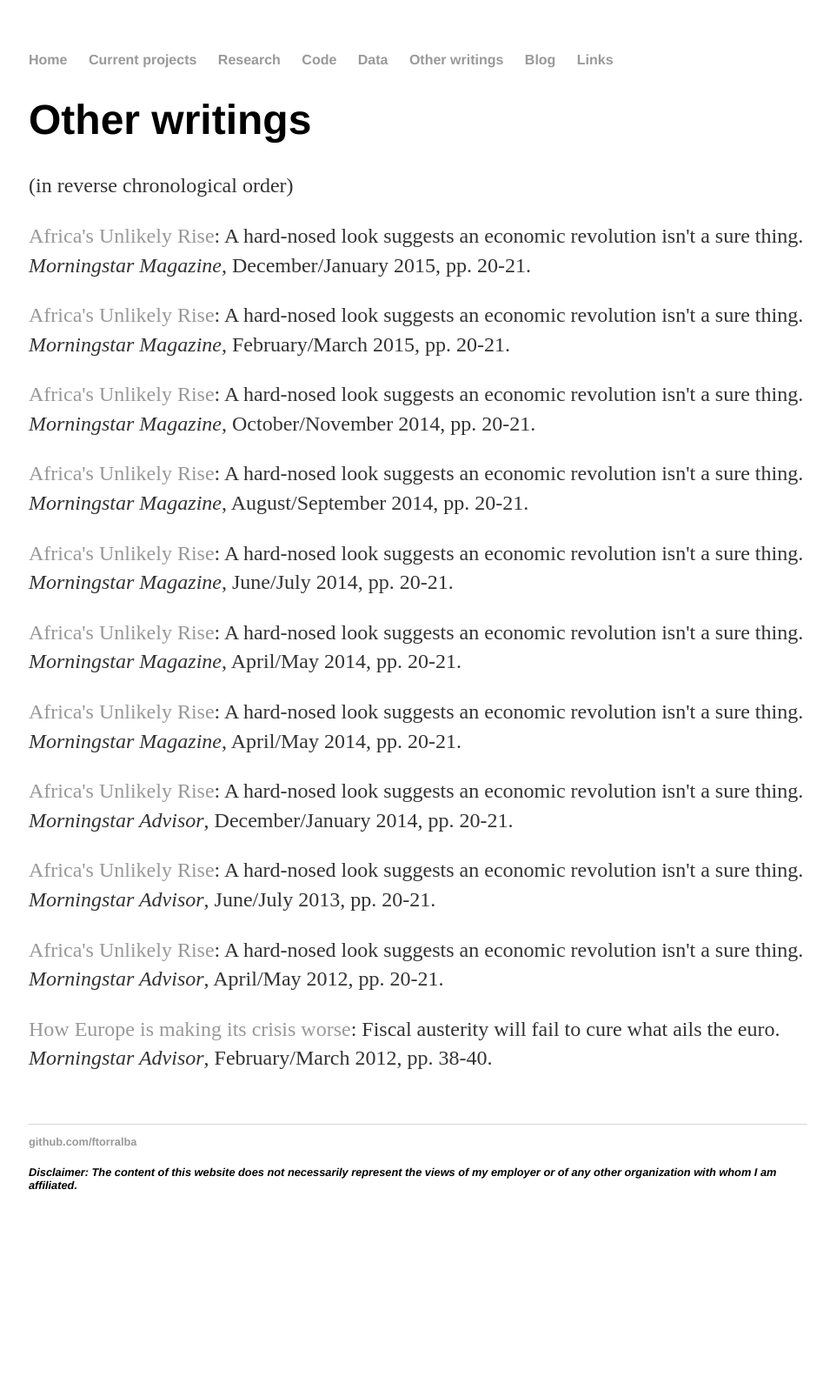
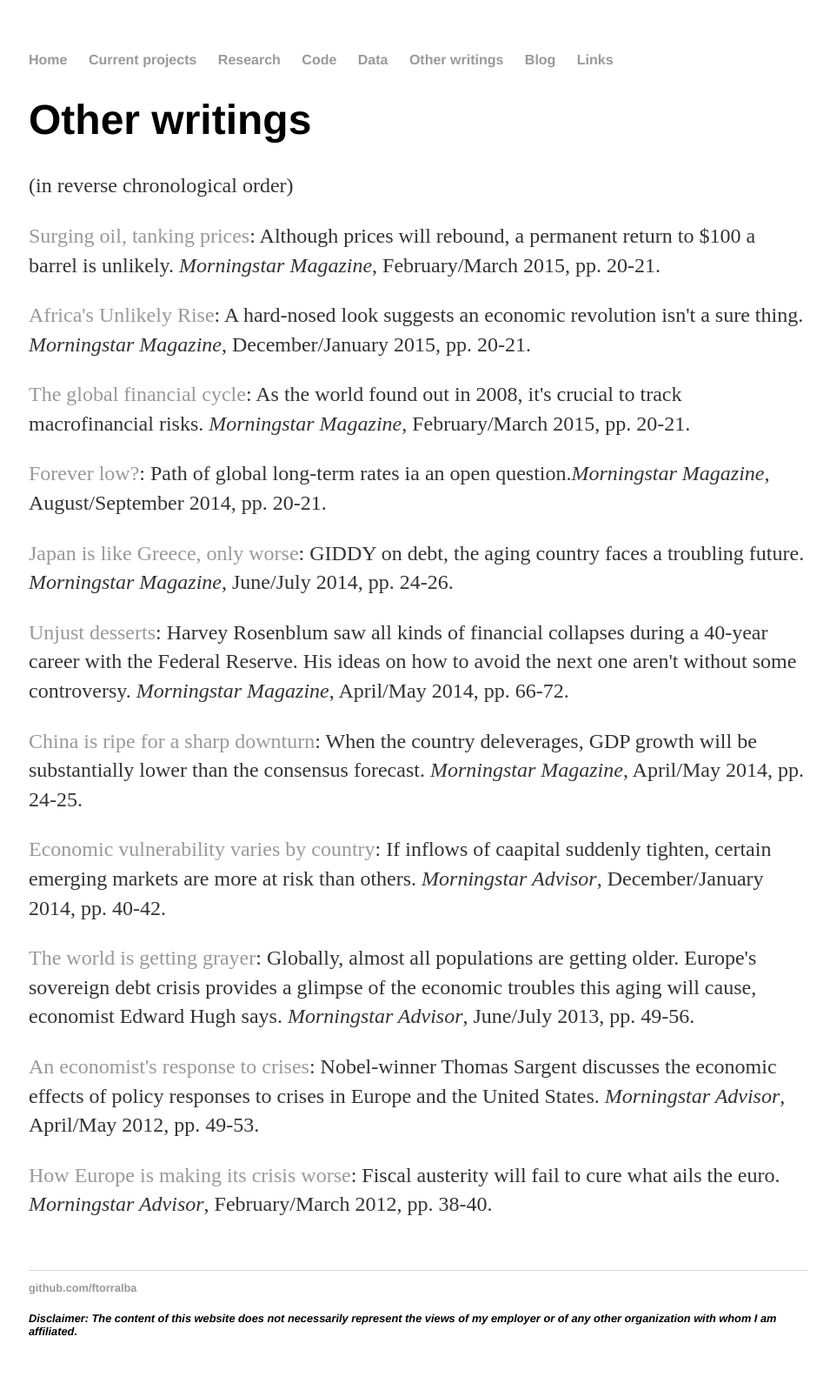
Before and after one commit to ftorralba/ftorralba.github.io, a Jekyll site: the page built from otherwritings.html, in a window 1280 px wide. Shown: the whole page at 87% size, without its empty margins (159-1114 px from the left). Built offline with Jekyll 4.4.1, drawn with Linux system fonts in a browser that asks for light colours; before the commit the page ends 1430 px from its top, so only the background shows below that.

Commit message:
Update otherwritings.html

```diff
--- a/otherwritings.html
+++ b/otherwritings.html
@@ -8,35 +8,35 @@
 	(in reverse chronological order)
 	<br />
 	<p>
+	<a style='font-size: 1em;' href="Morningstar_Magazine_20150203_2021.pdf" download="Morningstar_Magazine_20150203_2021.pdf">Surging oil, tanking prices</a>:
+	Although prices will rebound, a permanent return to $100 a barrel is unlikely. <em>Morningstar Magazine</em>, February/March 2015, pp. 20-21.
+	<p>
 	<a style='font-size: 1em;' href="Morningstar_Magazine_20151201_2021.pdf" download="Morningstar_Magazine_20151201_2021.pdf">Africa's Unlikely Rise</a>:
 	A hard-nosed look suggests an economic revolution isn't a sure thing. <em>Morningstar Magazine</em>, December/January 2015, pp. 20-21.
 	<p>
-	<a style='font-size: 1em;' href="Morningstar_Magazine_20151201_2021.pdf" download="Morningstar_Magazine_20150203_2021.pdf">Africa's Unlikely Rise</a>:
-	A hard-nosed look suggests an economic revolution isn't a sure thing. <em>Morningstar Magazine</em>, February/March 2015, pp. 20-21.
+	<a style='font-size: 1em;' href="Morningstar_Magazine_20141011_2021.pdf" download="Morningstar_Magazine_20141011_2021.pdf">The global financial cycle</a>:
+	As the world found out in 2008, it's crucial to track macrofinancial risks. <em>Morningstar Magazine</em>, February/March 2015, pp. 20-21.
 	<p>
-	<a style='font-size: 1em;' href="Morningstar_Magazine_20151201_2021.pdf" download="Morningstar_Magazine_20141011_2021.pdf">Africa's Unlikely Rise</a>:
-	A hard-nosed look suggests an economic revolution isn't a sure thing. <em>Morningstar Magazine</em>, October/November 2014, pp. 20-21.
+	<a style='font-size: 1em;' href="Morningstar_Magazine_20140809_2021.pdf" download="Morningstar_Magazine_20140809_2021.pdf">Forever low?</a>:
+	Path of global long-term rates ia an open question.<em>Morningstar Magazine</em>, August/September 2014, pp. 20-21.
 	<p>
-	<a style='font-size: 1em;' href="Morningstar_Magazine_20140809_2021.pdf" download="Morningstar_Magazine_20140809_2021.pdf">Africa's Unlikely Rise</a>:
-	A hard-nosed look suggests an economic revolution isn't a sure thing. <em>Morningstar Magazine</em>, August/September 2014, pp. 20-21.
+	<a style='font-size: 1em;' href="Morningstar_Magazine_20140607_2426.pdf" download="Morningstar_Magazine_20140607_2426.pdf">Japan is like Greece, only worse</a>:
+	GIDDY on debt, the aging country faces a troubling future. <em>Morningstar Magazine</em>, June/July 2014, pp. 24-26.
 	<p>
-	<a style='font-size: 1em;' href="Morningstar_Magazine_20140607_2426.pdf" download="Morningstar_Magazine_20140607_2426.pdf">Africa's Unlikely Rise</a>:
-	A hard-nosed look suggests an economic revolution isn't a sure thing. <em>Morningstar Magazine</em>, June/July 2014, pp. 20-21.
+	<a style='font-size: 1em;' href="Morningstar_Magazine_20140405_6672.pdf" download="Morningstar_Magazine_20140405_6672.pdf">Unjust desserts</a>:
+	Harvey Rosenblum saw all kinds of financial collapses during a 40-year career with the Federal Reserve. His ideas on how to avoid the next one aren't without some controversy. <em>Morningstar Magazine</em>, April/May 2014, pp. 66-72.
 	<p>
-	<a style='font-size: 1em;' href="Morningstar_Magazine_20140405_6672.pdf" download="Morningstar_Magazine_20140405_6672.pdf">Africa's Unlikely Rise</a>:
-	A hard-nosed look suggests an economic revolution isn't a sure thing. <em>Morningstar Magazine</em>, April/May 2014, pp. 20-21.
+	<a style='font-size: 1em;' href="Morningstar_Magazine_20140405_2425.pdf" download="Morningstar_Magazine_20140405_2425.pdf">China is ripe for a sharp downturn</a>:
+	When the country deleverages, GDP growth will be substantially lower than the consensus forecast. <em>Morningstar Magazine</em>, April/May 2014, pp. 24-25.
 	<p>
-	<a style='font-size: 1em;' href="Morningstar_Magazine_20140405_2425.pdf" download="Morningstar_Magazine_20140405_2425.pdf">Africa's Unlikely Rise</a>:
-	A hard-nosed look suggests an economic revolution isn't a sure thing. <em>Morningstar Magazine</em>, April/May 2014, pp. 20-21.
+	<a style='font-size: 1em;' href="Morningstar_Advisor_20141201_4042.pdf" download="Morningstar_Advisor_20141201_4042.pdf">Economic vulnerability varies by country</a>:
+	If inflows of caapital suddenly tighten, certain emerging markets are more at risk than others. <em>Morningstar Advisor</em>, December/January 2014, pp. 40-42.
 	<p>
-	<a style='font-size: 1em;' href="Morningstar_Advisor_20141201_4042.pdf" download="Morningstar_Advisor_20141201_4042.pdf">Africa's Unlikely Rise</a>:
-	A hard-nosed look suggests an economic revolution isn't a sure thing. <em>Morningstar Advisor</em>, December/January 2014, pp. 20-21.
+	<a style='font-size: 1em;' href="Morningstar_Advisor_20130607_4956.pdf" download="Morningstar_Advisor_20130607_4956.pdf">The world is getting grayer</a>:
+	Globally, almost all populations are getting older. Europe's sovereign debt crisis provides a glimpse of the economic troubles this aging will cause, economist Edward Hugh says. <em>Morningstar Advisor</em>, June/July 2013, pp. 49-56.
 	<p>
-	<a style='font-size: 1em;' href="Morningstar_Advisor_20130607_4956.pdf" download="Morningstar_Advisor_20130607_4956.pdf">Africa's Unlikely Rise</a>:
-	A hard-nosed look suggests an economic revolution isn't a sure thing. <em>Morningstar Advisor</em>, June/July 2013, pp. 20-21.
-	<p>
-	<a style='font-size: 1em;' href="Morningstar_Advisor_20120405_4953.pdf" download="Morningstar_Advisor_20120405_4953.pdf">Africa's Unlikely Rise</a>:
-	A hard-nosed look suggests an economic revolution isn't a sure thing. <em>Morningstar Advisor</em>, April/May 2012, pp. 20-21.
+	<a style='font-size: 1em;' href="Morningstar_Advisor_20120405_4953.pdf" download="Morningstar_Advisor_20120405_4953.pdf">An economist's response to crises</a>:
+	Nobel-winner Thomas Sargent discusses the economic effects of policy responses to crises in Europe and the United States. <em>Morningstar Advisor</em>, April/May 2012, pp. 49-53.
 	<p>
 	<a style='font-size: 1em;' href="Morningstar_Advisor_20120203_3840.pdf" download="Morningstar_Advisor_20120203_3840.pdf">How Europe is making its crisis worse</a>:
 	Fiscal austerity will fail to cure what ails the euro. <em>Morningstar Advisor</em>, February/March 2012, pp. 38-40.
```
